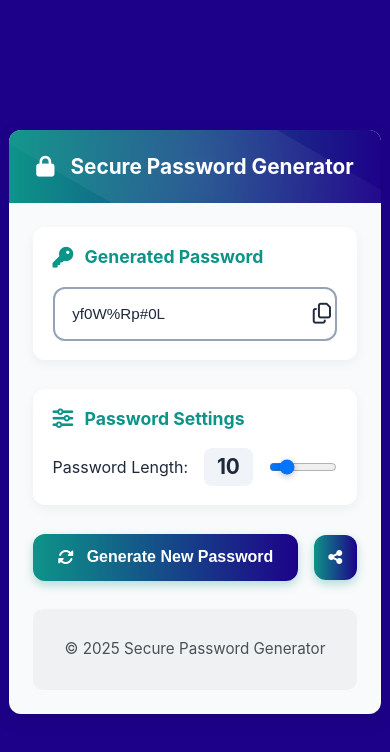
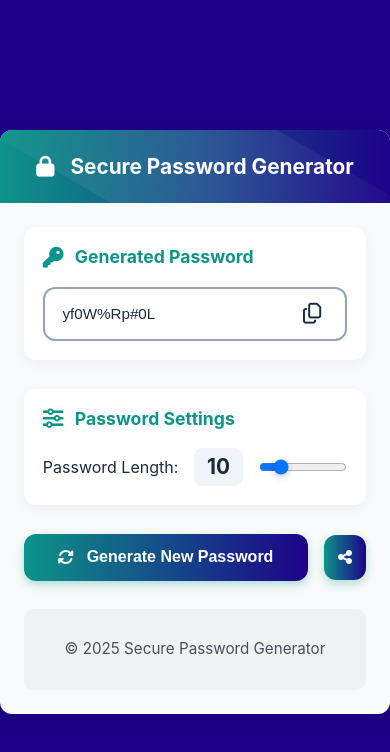
Before and after one commit to ayoub-aberbach/complex_it, a React (Vite) app: page / in a window 390 px wide. Shown: the top 752 px of the page. Built offline with nearby package versions, Linux system fonts and the light colour scheme.

Commit message:
ui-updates

```diff
--- a/src/index.css
+++ b/src/index.css
@@ -274,11 +274,22 @@ body {
     margin: 0.3rem 0;
 }
 
+/* Accessibility enhancements */
+*:focus-visible {
+    outline: 3px solid var(--primary);
+    outline-offset: 2px;
+}
+
 /* Mobile-specific optimizations */
 @media (max-width: 768px) {
+    body {
+        margin: 0 auto;
+        width: auto;
+        padding-inline: 1rem;
+    }
+
     .app {
-        max-width: 95%;
-        margin: 1rem auto;
+        width: auto;
     }
 
     .app-main {
@@ -320,6 +331,16 @@ body {
 }
 
 @media (max-width: 480px) {
+    body {
+        margin: 0 auto;
+        width: auto;
+        padding-inline: 1rem;
+    }
+
+    .app {
+        width: auto;
+    }
+
     .app-header h1 {
         font-size: 1.3rem;
     }
@@ -344,9 +365,3 @@ body {
         justify-content: center;
     }
 }
-
-/* Accessibility enhancements */
-*:focus-visible {
-    outline: 3px solid var(--primary);
-    outline-offset: 2px;
-}
```
